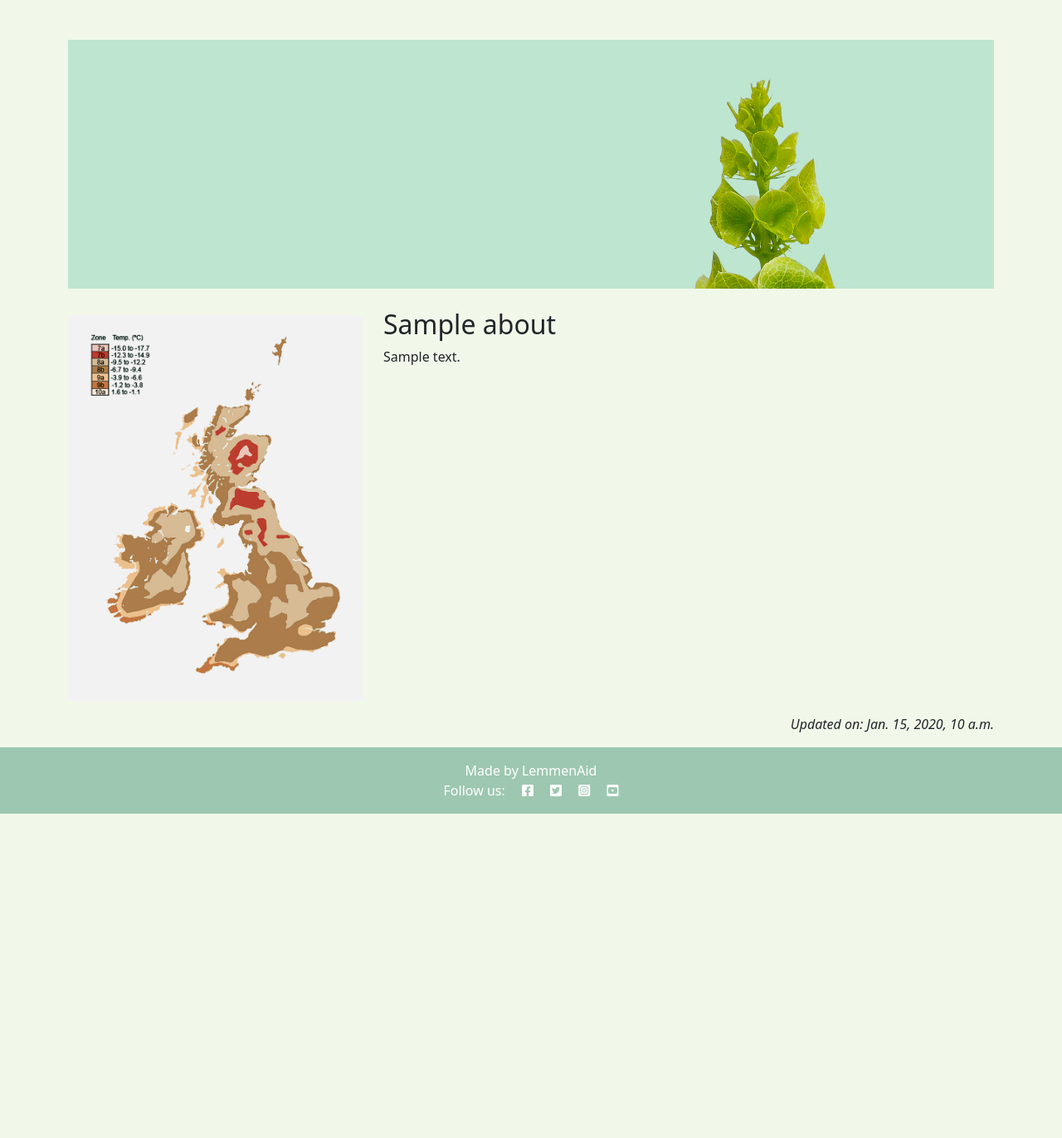
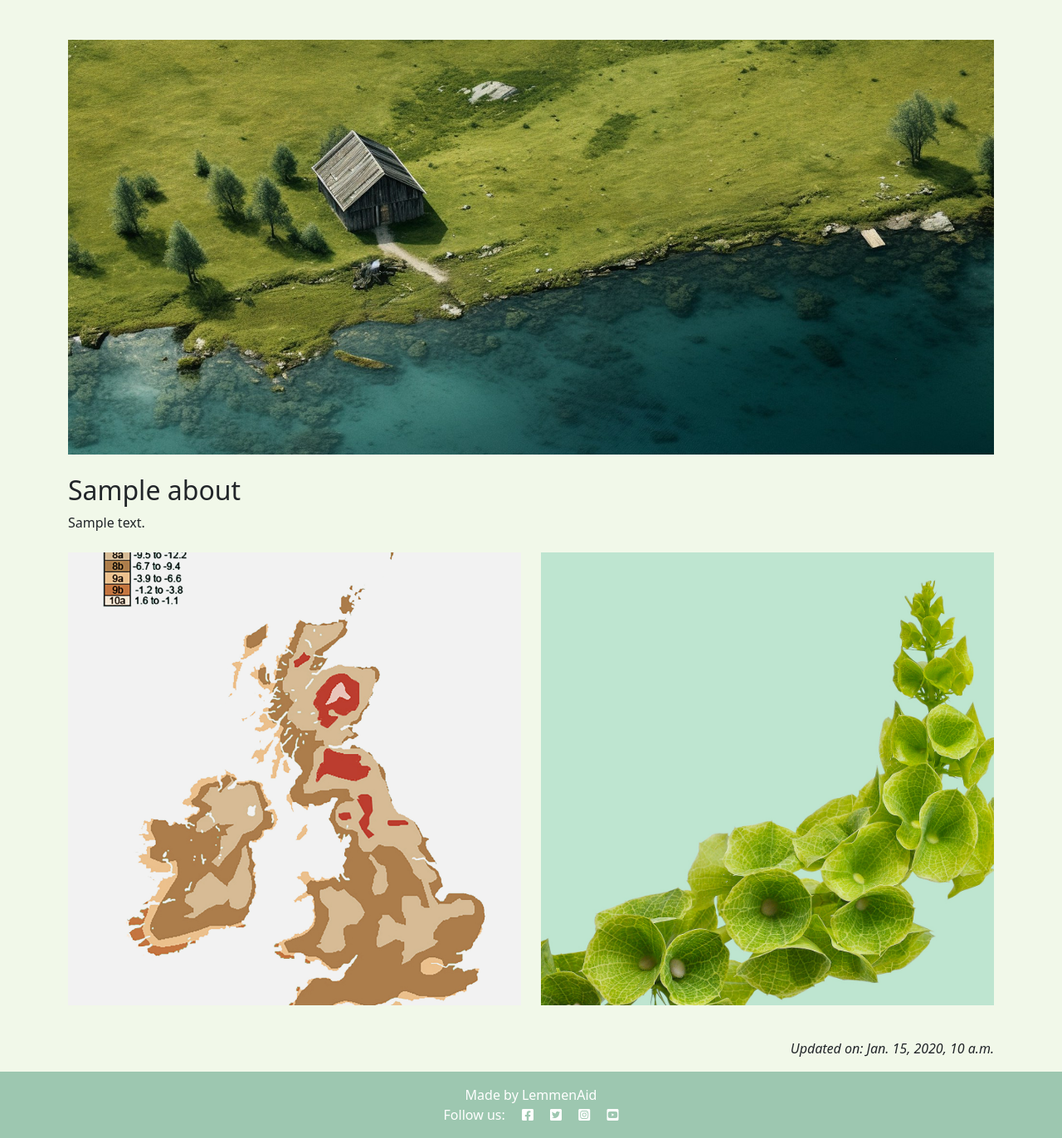
Before and after one commit to LemmenAid/coastal-gardens, a Django app: page /about/ in a window 1280 px wide. Shown: the part 60-1432 px from the top of the page at 83% size. Before the commit the page ends 1041 px from the top, so only its background shows below. Run offline with Django 4.2, Linux system fonts and the light colour scheme; tables that the repository leaves empty hold one stand-in row (values such as "Sample post").

Commit message:
Add get started to about page

```diff
--- a/about/templates/about/about.html
+++ b/about/templates/about/about.html
@@ -8,33 +8,39 @@
   <div class="row mb-4">
     <div class="col-12">
       <div class="about-image-container">
-      <img src="{% static 'images/default.jpg' %}" class="about-image" alt="About image">
+      <img src="{% static 'images/about.jpg' %}" class="about-image" alt="About image">
       </div>
     </div>
   </div>
 
-<!-- Content -->
+<!-- Title and Content -->
+<div class="row mb-4">
+  <div class="col-12">
+    <h2>{{ about.title }}</h2>
+    <div>
+      {{ about.content | safe }}
+    </div>
+  </div>
+</div>
+
+
+  <!-- Zone Map and Get Started Images   -->
   <div class="row">
-    <!-- Side Image column -->
-    <div class="col-md-4 mb-4 mb-md-0">
-
-      <!-- Visible only on small screens, collapses the image -->
-      <h3 class="d-md-none collapse-toggle" data-bs-toggle="collapse" data-bs-target="#secondImageCollapse" aria-expanded="false" aria-controls="secondImageCollapse">
-        Garden Zone Map <i class="fas fa-chevron-down"></i>
-      </h3>
-
-      <!-- The collapsible/toggleable image container -->
-      <div class="collapse d-md-block" id="secondImageCollapse">
-        <img src="{% static 'images/zone-map-wht.jpg' %}" class="img-fluid mt-2" alt="Side image">
-      </div>
+    <div class="col-md-6 mb-4">
+      <a href="{% url 'zone_map' %}" class="d-block square-image-link">
+        <img src="{% static 'images/zone-map-wht.jpg' %}" class="img-fluid square-image" alt="Zone Map">
+        <div class="image-overlay">
+          <span>Zone Map</span>
+        </div>
+      </a>
     </div>
-
-    <!-- Content column -->
-    <div class="col-md-8">
-      <h2>{{ about.title }}</h2>
-        <div>
-          {{ about.content | safe }}
+    <div class="col-md-6 mb-4">
+      <a href="{% url 'get_started' %}" class="d-block square-image-link">
+        <img src="{% static 'images/default.jpg' %}" class="img-fluid square-image" alt="Get Started">
+        <div class="image-overlay">
+          <span>Get Started</span>
         </div>
+      </a>
     </div>
   </div>
 
--- a/about/urls.py
+++ b/about/urls.py
@@ -3,4 +3,6 @@ from django.urls import path
 
 urlpatterns = [
     path('', views.about_me, name='about'),
+    path('get-started/', views.get_started_view, name='get_started'),
+    path('zone-map/', views.zone_map_view, name='zone_map'),
 ]
--- a/about/views.py
+++ b/about/views.py
@@ -1,6 +1,7 @@
 from django.shortcuts import render
 from .models import About
 
+from django.http import HttpResponse
 # Create your views here.
 
 def about_me(request):
@@ -14,3 +15,9 @@ def about_me(request):
         "about/about.html",
         {"about": about},
     )
+
+def zone_map_view(request):
+    return HttpResponse("Zone Map page is under construction")
+
+def get_started_view(request):
+    return HttpResponse("Get Started page is under construction")
--- a/codestar/settings.py
+++ b/codestar/settings.py
@@ -27,7 +27,7 @@ TEMPLATES_DIR = os.path.join(BASE_DIR, 'templates')
 SECRET_KEY = os.environ.get("SECRET_KEY")
 
 # SECURITY WARNING: don't run with debug turned on in production!
-DEBUG = False
+DEBUG = True
 
 ALLOWED_HOSTS = ['8000-lemmenaid-coastalgarden-1k1wefnkeaf.ws.codeinstitute-ide.net',
 '.herokuapp.com']
--- a/static/css/style.css
+++ b/static/css/style.css
@@ -121,15 +121,12 @@ main {
 
 /* custom Styles About Page */
 
-.about-image-container {
-    max-height: 300px;
-    overflow: hidden;
-  }
-
   .about-image {
     object-fit: cover;
     width: 100%;
     height: 100%;
+    max-height: 500px;
+    overflow: hidden;
   }
 
   .collapse-toggle {
@@ -142,6 +139,43 @@ main {
 
   .collapse-toggle[aria-expanded="true"] i {
     transform: rotate(180deg);
+  }
+
+
+  /* zone map and get started images */
+
+  .square-image-link {
+    position: relative;
+    padding-bottom: 100%; /* Creates a 1:1 aspect ratio */
+    overflow: hidden;
+  }
+
+  .square-image {
+    position: absolute;
+    top: 0;
+    left: 0;
+    width: 100%;
+    height: 100%;
+    object-fit: cover;
+  }
+
+  .image-overlay {
+    position: absolute;
+    top: 0;
+    left: 0;
+    width: 100%;
+    height: 100%;
+    background-color: rgba(0, 0, 0, 0.5);
+    color: white;
+    display: flex;
+    align-items: center;
+    justify-content: center;
+    opacity: 0;
+    transition: opacity 0.3s ease;
+  }
+
+  .square-image-link:hover .image-overlay {
+    opacity: 1;
   }
 
 /* custom Styles Features Page */
```
Also changed, not shown: static/images/about.jpg (added).
